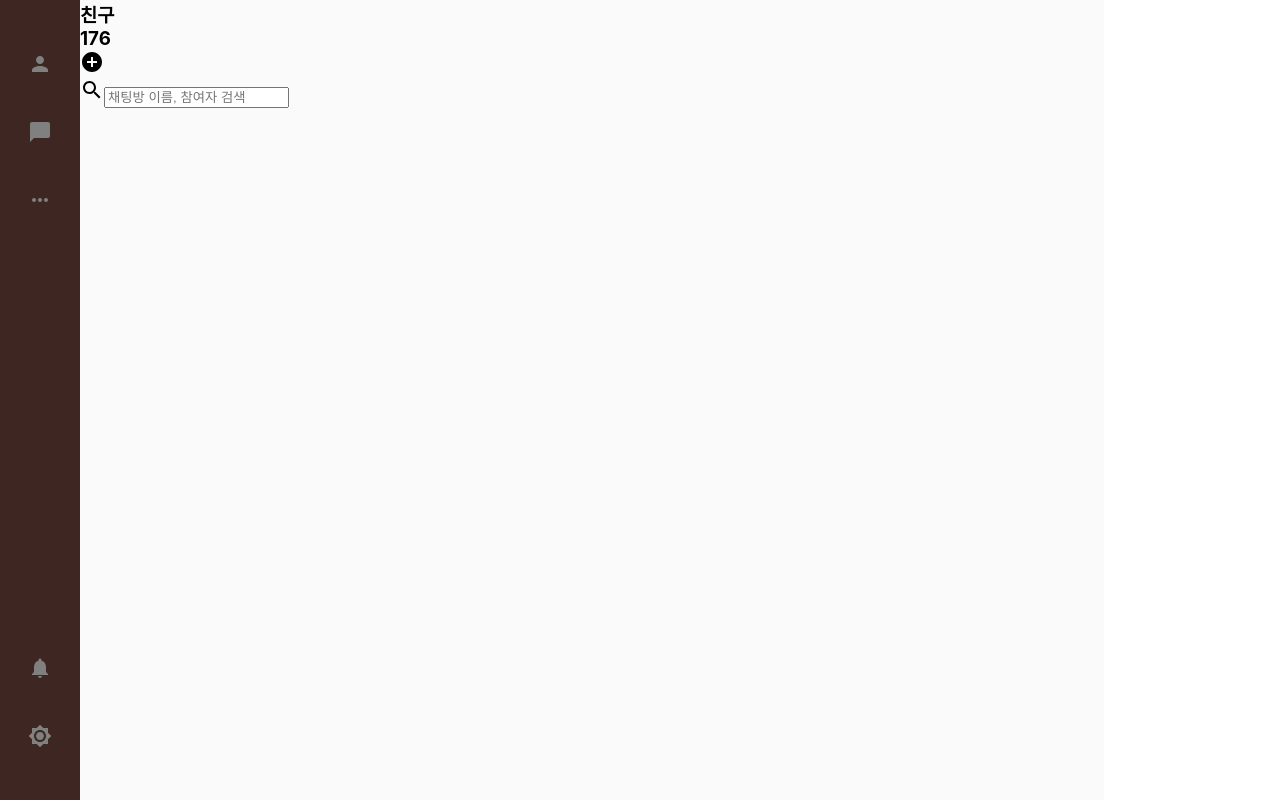
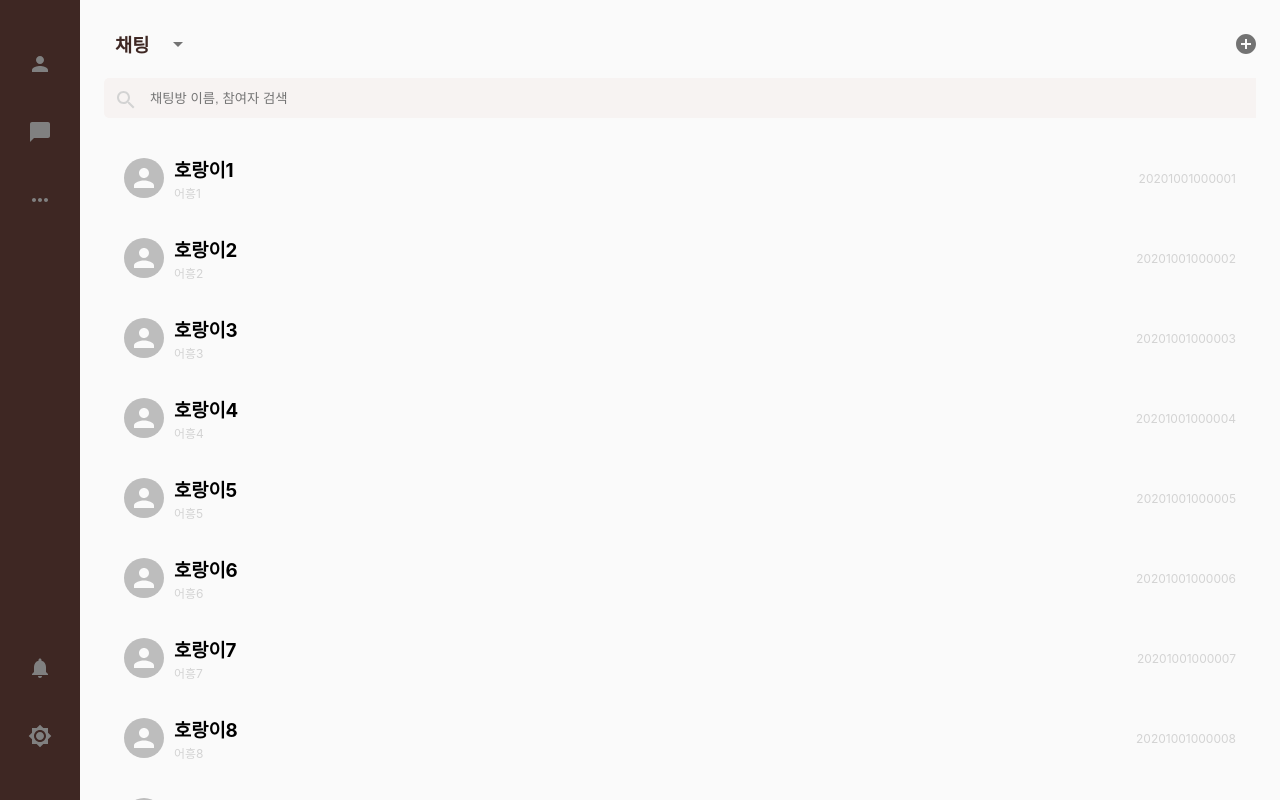
Before and after one commit to JSYOvO/KakaoTalk-Clone, a React (Create React App) app: page /chats in a window 1280 px wide. Built offline with nearby package versions, Linux system fonts and the light colour scheme.

Commit message:
Adding Chat & Talk Comp

```diff
--- a/src/components/Chats/Chats.css
+++ b/src/components/Chats/Chats.css
@@ -2,6 +2,69 @@
     background-color : #fafafa;
     display: flex;
     flex-direction: column;
-    flex: 0.8 0.8;
+    flex: 1;
     height: 100vh;
+    width: 100vw;
+    overflow: scroll;
 }
+
+.chats__top {
+    color: #3e2723;
+    display: flex;
+    margin: 10px;
+    margin-bottom: 0;
+}
+
+.chats__top > .chats__top__info {
+    flex: 1;
+    justify-content: flex-start;
+    display: flex;
+    padding: 10px;
+    padding-left: 20px;
+}
+.chats__top > .chats__top__info > h3 {
+    padding: 5px;
+    padding-top: 10px;
+}
+.chats__top > .chats__top__info > .arrowdropdown {
+    color: lightgray;
+}
+.chats__top > .chats__top__add {
+    padding: 10px;
+    padding-right: 20px;
+}
+.chats__search {
+    border: none;
+    background-color: #f7f3f2;
+    border-radius: 5px;
+    width: 90vw;
+    min-height: 40px;
+    display: flex;
+    align-self: center;
+    margin: 10px;
+    margin-top: 0;
+}
+
+.chats__search > .searchButton {
+    color: lightgray;
+    padding: 10px;
+}
+
+.chats__search > .searchInput {
+    color: black;
+    border: none;
+    background-color: inherit;
+    width: 100%;
+    outline-width: 0;
+}
+
+.chats__talk {
+    border: none;
+    border-radius: 5px;
+    width: 90vw;
+    min-height: 40px;
+    display: flex;
+    flex-direction: column;
+    align-self: center;
+    margin: 10px;
+}
--- a/src/components/Chats/Chats.js
+++ b/src/components/Chats/Chats.js
@@ -1,22 +1,41 @@
 import React from 'react';
 import './Chats.css';
 import { AddCircle, ArrowDropDown, Search } from '@material-ui/icons';
-
+import { Avatar, IconButton } from '@material-ui/core';
+import Talk from '../Talk/Talk.js'
 const tag = '[Chats]';
 
 function Chats() {
     return (
         <div className="chats">
             <div className="chats__top">
-                <h3>친구</h3>
-                <h3>176</h3>
+                <div className="chats__top__info">
+                    <h3>채팅</h3>
+                    <IconButton>
+                        <ArrowDropDown className="arrowdropdown"/>
+                    </IconButton>
+                </div>
+                <IconButton>
+                    <AddCircle className="chats__top__add"/>
+                </IconButton>
+            </div>
 
-                <AddCircle/>
+            <div className="chats__search">
+                <Search className="searchButton"/>
+                <input type="text" placeholder="채팅방 이름, 참여자 검색" className="searchInput"/>
+            </div>
 
-            </div>
-            <div className="chats__search">
-                <Search />
-                <input type="text" placeholder="채팅방 이름, 참여자 검색"/>
+            <div className="chats__talk">
+                <Talk name="호랑이1" imageUrl="" lastMessage="어흥1" lastUpdataTime="20201001000001"/>
+                <Talk name="호랑이2" imageUrl="" lastMessage="어흥2" lastUpdataTime="20201001000002"/>
+                <Talk name="호랑이3" imageUrl="" lastMessage="어흥3" lastUpdataTime="20201001000003"/>
+                <Talk name="호랑이4" imageUrl="" lastMessage="어흥4" lastUpdataTime="20201001000004"/>
+                <Talk name="호랑이5" imageUrl="" lastMessage="어흥5" lastUpdataTime="20201001000005"/>
+                <Talk name="호랑이6" imageUrl="" lastMessage="어흥6" lastUpdataTime="20201001000006"/>
+                <Talk name="호랑이7" imageUrl="" lastMessage="어흥7" lastUpdataTime="20201001000007"/>
+                <Talk name="호랑이8" imageUrl="" lastMessage="어흥8" lastUpdataTime="20201001000008"/>
+                <Talk name="호랑이9" imageUrl="" lastMessage="어흥9" lastUpdataTime="20201001000009"/>
+                <Talk name="호랑이10" imageUrl="" lastMessage="어흥10" lastUpdataTime="20201001000010"/>
             </div>
         </div>
     )
--- a/src/components/Friends/Friends.css
+++ b/src/components/Friends/Friends.css
@@ -11,6 +11,7 @@
 .friends__top {
     color: #3e2723;
     display: flex;
+    margin: 10px;
 }
 
 .friends__top > .friends__top__info {
@@ -77,4 +78,5 @@
     flex-direction: column;
     align-self: center;
     margin: 10px;
+    margin-top: 20px;
 }
--- a/src/components/Friends/Friends.js
+++ b/src/components/Friends/Friends.js
@@ -1,7 +1,7 @@
 import React from 'react';
 import './Friends.css';
 import { PersonAdd, Search } from '@material-ui/icons';
-import { Avatar } from '@material-ui/core';
+import { Avatar, IconButton } from '@material-ui/core';
 import Profile from '../Profile/Profile.js';
 
 function Friends() {
@@ -12,7 +12,9 @@ function Friends() {
                     <h3>친구</h3>
                     <h3 className="friends__top__count">176</h3>
                 </div>
-                <PersonAdd className="friends__top__add"/>
+                <IconButton>
+                    <PersonAdd className="friends__top__add"/>
+                </IconButton>
             </div>
             <div className="friends__search">
                 <Search className="searchButton" />
--- a/src/components/Sidebar/Sidebar.css
+++ b/src/components/Sidebar/Sidebar.css
@@ -31,5 +31,8 @@
     padding: 10px;
     color: gray;
     width: 100px;
+}
 
+.sidebar__icon :hover {
+    color: beige;
 }
--- /dev/null
+++ b/src/components/Talk/Talk.css
@@ -0,0 +1,26 @@
+
+
+.talk {
+    display: flex;
+    margin: 10px;
+    align-items: center;
+}
+
+.talk > .talk__userdata {
+    flex: 1;
+}
+
+.talk > .talk__userdata > small {
+    font-size: 12px;
+    color: lightgray;
+}
+
+.talk > .avatar {
+    margin: 10px;
+}
+
+.talk > p {
+    color: lightgray;
+    font-size: 12px;
+    margin-right: 10px;
+}
--- /dev/null
+++ b/src/components/Talk/Talk.js
@@ -0,0 +1,18 @@
+import React from 'react';
+import './Talk.css';
+import { Avatar } from '@material-ui/core';
+
+function Talk({name, imageUrl, lastMessage, lastUpdataTime}) {
+    return (
+        <div className="talk">
+            <Avatar className="avatar"/>
+            <div className="talk__userdata">
+                <h3>{name}</h3>
+                <small>{lastMessage}</small>
+            </div>
+            <p>{lastUpdataTime}</p>
+        </div>
+    )
+}
+
+export default Talk;
```
